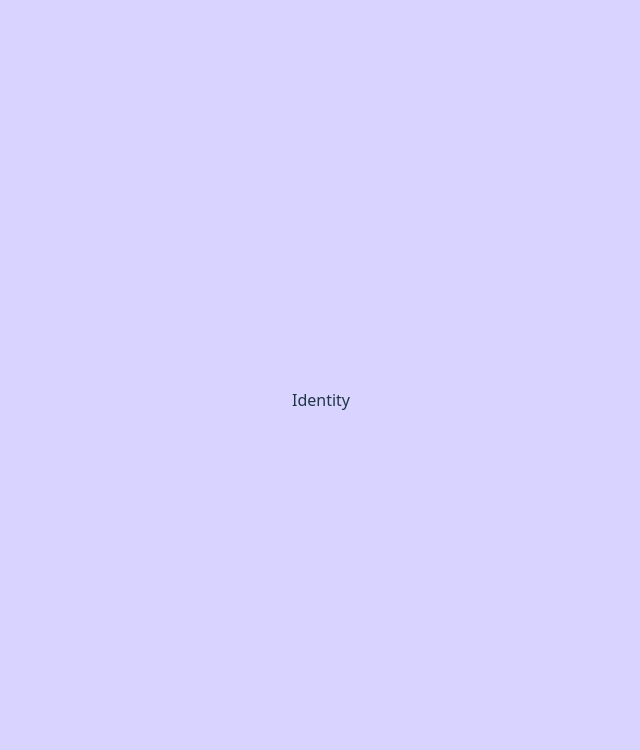
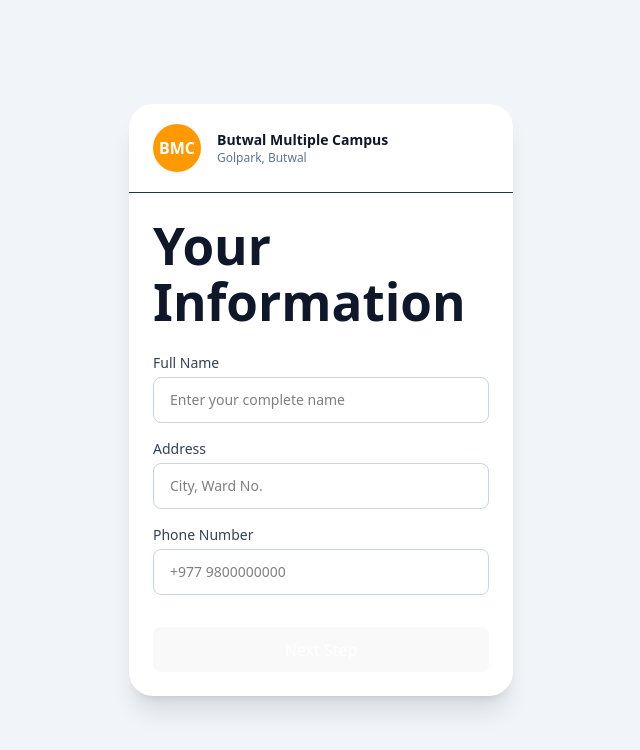
Before and after one commit to Neeschal1/BMCVoice, a React (Vite) app in the folder frontend_web/: page /person in a window 1280 px wide. Shown: the top 750 px of the page, without its empty margins (319-959 px from the left). Built offline with nearby package versions, Linux system fonts and the light colour scheme.

Commit message:
details section ongoing

```diff
--- a/frontend_web/package.json
+++ b/frontend_web/package.json
@@ -11,6 +11,7 @@
   },
   "dependencies": {
     "@tailwindcss/vite": "^4.1.18",
+    "lucide-react": "^0.563.0",
     "react": "^19.2.0",
     "react-dom": "^19.2.0",
     "react-router-dom": "^7.13.0",
--- a/frontend_web/src/pages/details.jsx
+++ b/frontend_web/src/pages/details.jsx
@@ -1,9 +1,107 @@
-import React from 'react'
+import React, { useState } from "react";
+import { AlertCircle } from "lucide-react";
+import { useNavigate } from "react-router-dom";
 
 const Details = () => {
+  const [name, setName] = useState("");
+  const [address, setAddress] = useState("");
+  const [phone, setPhone] = useState("");
+  const [errors, setErrors] = useState({});
+
+  const navigate = useNavigate();
+
+  const handleNextStep = () => {
+    const newErrors = {};
+    if (!name) newErrors.name = "Full name is required";
+    if (!address) newErrors.address = "Address is required";
+    if (!phone) newErrors.phone = "Phone number is required";
+
+    setErrors(newErrors);
+
+    if (Object.keys(newErrors).length === 0) {
+      console.log({ name, address, phone });
+    }
+
+    // if (name && address && phone) {
+    //   navigate("/person/details");
+    // }
+  };
+
   return (
-    <div>Details</div>
-  )
-}
+    <div className="flex min-h-screen w-full items-center justify-center bg-slate-100">
+      {/* Phone frame */}
+      <div className="w-full max-w-sm rounded-3xl bg-white shadow-xl animate-fade-in">
+        {/* Header */}
+        <div className="flex items-center gap-4 border-b px-6 py-5">
+          <div className="flex h-12 w-12 items-center justify-center rounded-full bg-amber-500">
+            <span className="font-bold text-white">BMC</span>
+          </div>
+          <div>
+            <h2 className="text-sm font-semibold text-slate-900">
+              Butwal Multiple Campus
+            </h2>
+            <p className="text-xs text-slate-500">Golpark, Butwal</p>
+          </div>
+        </div>
 
-export default Details
+        {/* Content */}
+        <div className="px-6 py-6">
+          <h1 className="mb-6 text-3xl font-bold leading-tight text-slate-900">
+            Details
+          </h1>
+
+          {/* Full Details */}
+          <div className="mb-4">
+            <label className="mb-1 block text-sm font-medium text-slate-700">
+              Enter your query/suggestion/complain
+            </label>
+            <input
+              type="text"
+              placeholder="Enter your complete details"
+              value={name}
+              onChange={(e) => {
+                setName(e.target.value);
+                if (errors.name) setErrors({ ...errors, name: null });
+              }}
+              className={`w-full flex justfy-start align-start rounded-lg border px-4 py-20 text-black text-sm focus:outline-none focus:ring-2
+                ${
+                  errors.name
+                    ? "border-red-500 focus:ring-red-200"
+                    : "border-slate-300 focus:border-amber-500 focus:ring-amber-200"
+                }`}
+            />
+            {errors.name && (
+              <p className="mt-1 flex items-center gap-1 text-xs text-red-600">
+                <AlertCircle size={14} /> {errors.name}
+              </p>
+            )}
+          </div>
+
+          {/* Images */}
+          <div className="mb-4">
+            <label className="mb-1 block text-sm font-medium text-slate-700">
+              Attach any images (completely optional)
+            </label>
+            <input type="file" className="py-6 rounded w-3/12 bg-gray-400"/>
+            <input type="file" className="py-6 ml-10 rounded w-3/12 bg-gray-400"/>
+            <input type="file" className="py-6 ml-10 rounded w-3/12 bg-gray-400"/>
+            <input type="file" className="py-6 mt-5 rounded w-3/12 bg-gray-400"/>
+            <input type="file" className="py-6 ml-10 mt-5 rounded w-3/12 bg-gray-400"/>
+          </div>
+        </div>
+
+        {/* Button */}
+        <div className="px-6 pb-6">
+          <button
+            onClick={handleNextStep}
+            className="w-full rounded-xl bg-amber-500 py-3 font-semibold text-white transition hover:bg-amber-600"
+          >
+            Next Step
+          </button>
+        </div>
+      </div>
+    </div>
+  );
+};
+
+export default Details;
--- a/frontend_web/src/pages/identity.jsx
+++ b/frontend_web/src/pages/identity.jsx
@@ -1,9 +1,151 @@
-import React from 'react'
+import React, { useState } from "react";
+import { AlertCircle } from "lucide-react";
+import { useNavigate } from "react-router-dom";
 
 const Identity = () => {
+  const [name, setName] = useState("");
+  const [address, setAddress] = useState("");
+  const [phone, setPhone] = useState("");
+  const [errors, setErrors] = useState({});
+
+  const navigate = useNavigate()
+
+  const handleNextStep = () => {
+    const newErrors = {};
+    if (!name) newErrors.name = "Full name is required";
+    if (!address) newErrors.address = "Address is required";
+    if (!phone) newErrors.phone = "Phone number is required";
+
+    setErrors(newErrors);
+
+    if (Object.keys(newErrors).length === 0) {
+      console.log({ name, address, phone });
+    }
+
+    if (name && address && phone){
+        navigate("/person/details")
+    }
+
+  };
+
   return (
-    <div>Identity</div>
-  )
-}
+    <div className="flex min-h-screen w-full items-center justify-center bg-slate-100">
+      {/* Phone frame */}
+      <div className="w-full max-w-sm rounded-3xl bg-white shadow-xl animate-fade-in">
 
-export default Identity
+        {/* Header */}
+        <div className="flex items-center gap-4 border-b px-6 py-5">
+          <div className="flex h-12 w-12 items-center justify-center rounded-full bg-amber-500">
+            <span className="font-bold text-white">BMC</span>
+          </div>
+          <div>
+            <h2 className="text-sm font-semibold text-slate-900">
+              Butwal Multiple Campus
+            </h2>
+            <p className="text-xs text-slate-500">Golpark, Butwal</p>
+          </div>
+        </div>
+
+        {/* Content */}
+        <div className="px-6 py-6">
+          <h1 className="mb-6 text-3xl font-bold leading-tight text-slate-900">
+            Your <br /> Information
+          </h1>
+
+          {/* Full Name */}
+          <div className="mb-4">
+            <label className="mb-1 block text-sm font-medium text-slate-700">
+              Full Name
+            </label>
+            <input
+              type="text"
+              placeholder="Enter your complete name"
+              value={name}
+              onChange={(e) => {
+                setName(e.target.value);
+                if (errors.name) setErrors({ ...errors, name: null });
+              }}
+              className={`w-full rounded-lg border px-4 py-3 text-black text-sm focus:outline-none focus:ring-2
+                ${
+                  errors.name
+                    ? "border-red-500 focus:ring-red-200"
+                    : "border-slate-300 focus:border-amber-500 focus:ring-amber-200"
+                }`}
+            />
+            {errors.name && (
+              <p className="mt-1 flex items-center gap-1 text-xs text-red-600">
+                <AlertCircle size={14} /> {errors.name}
+              </p>
+            )}
+          </div>
+
+          {/* Address */}
+          <div className="mb-4">
+            <label className="mb-1 block text-sm font-medium text-slate-700">
+              Address
+            </label>
+            <input
+              type="text"
+              placeholder="City, Ward No."
+              value={address}
+              onChange={(e) => {
+                setAddress(e.target.value);
+                if (errors.address) setErrors({ ...errors, address: null });
+              }}
+              className={`w-full rounded-lg border px-4 py-3 text-sm text-black focus:outline-none focus:ring-2
+                ${
+                  errors.address
+                    ? "border-red-500 focus:ring-red-200"
+                    : "border-slate-300 focus:border-amber-500 focus:ring-amber-200"
+                }`}
+            />
+            {errors.address && (
+              <p className="mt-1 flex items-center gap-1 text-xs text-red-600">
+                <AlertCircle size={14} /> {errors.address}
+              </p>
+            )}
+          </div>
+
+          {/* Phone */}
+          <div className="mb-2">
+            <label className="mb-1 block text-sm font-medium text-slate-700">
+              Phone Number
+            </label>
+            <input
+              type="tel"
+              placeholder="+977 9800000000"
+              value={phone}
+              onChange={(e) => {
+                setPhone(e.target.value);
+                if (errors.phone) setErrors({ ...errors, phone: null });
+              }}
+              className={`w-full rounded-lg border px-4 py-3 text-sm text-black focus:outline-none focus:ring-2
+                ${
+                  errors.phone
+                    ? "border-red-500 focus:ring-red-200"
+                    : "border-slate-300 focus:border-amber-500 focus:ring-amber-200"
+                }`}
+            />
+            {errors.phone && (
+              <p className="mt-1 flex items-center gap-1 text-xs text-red-600">
+                <AlertCircle size={14} /> {errors.phone}
+              </p>
+            )}
+          </div>
+        </div>
+
+        {/* Button */}
+        <div className="px-6 pb-6">
+          <button
+            onClick={handleNextStep}
+            className="w-full rounded-xl bg-amber-500 py-3 font-semibold text-white transition hover:bg-amber-600"
+          >
+            Next Step
+          </button>
+        </div>
+      </div>
+    </div>
+  );
+};
+
+export default Identity;
```
Also changed, not shown: 1 other file (tests, documents, lock files or other folders).
